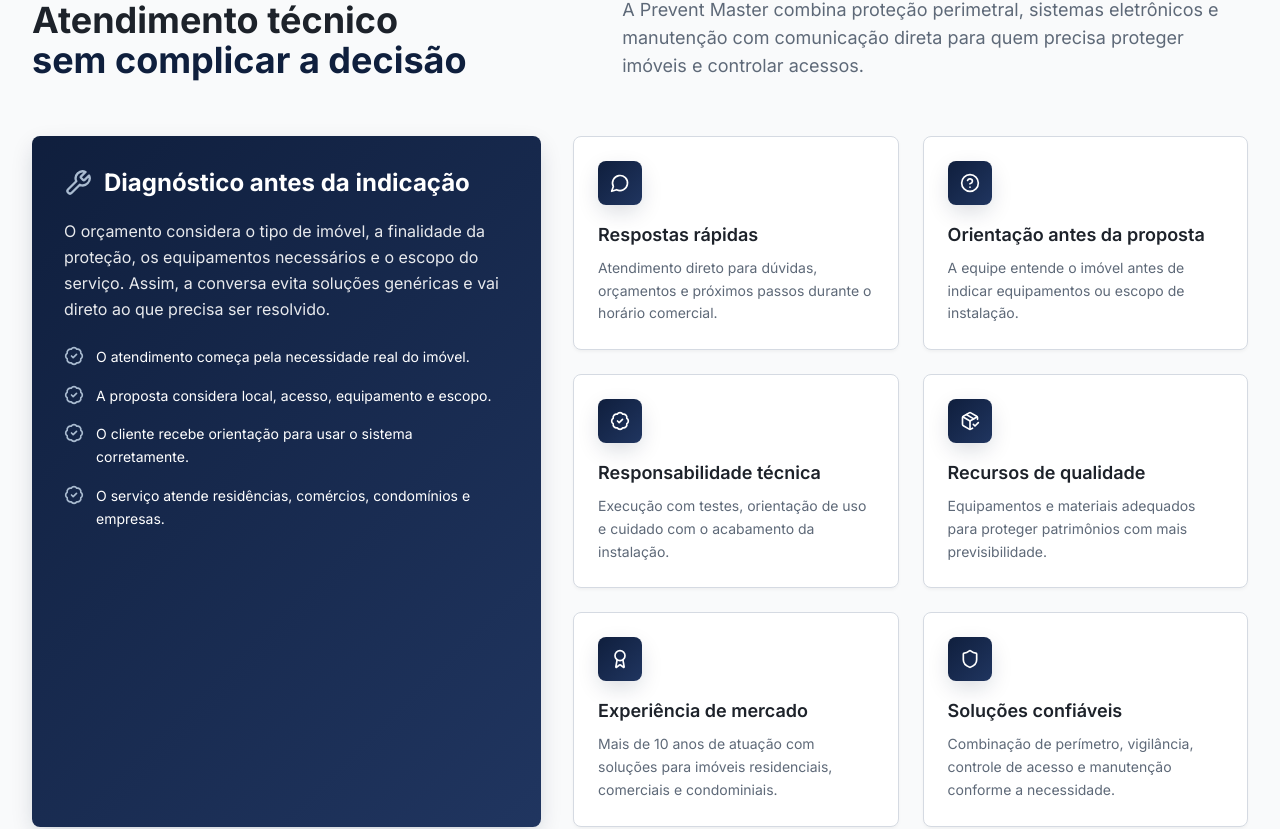
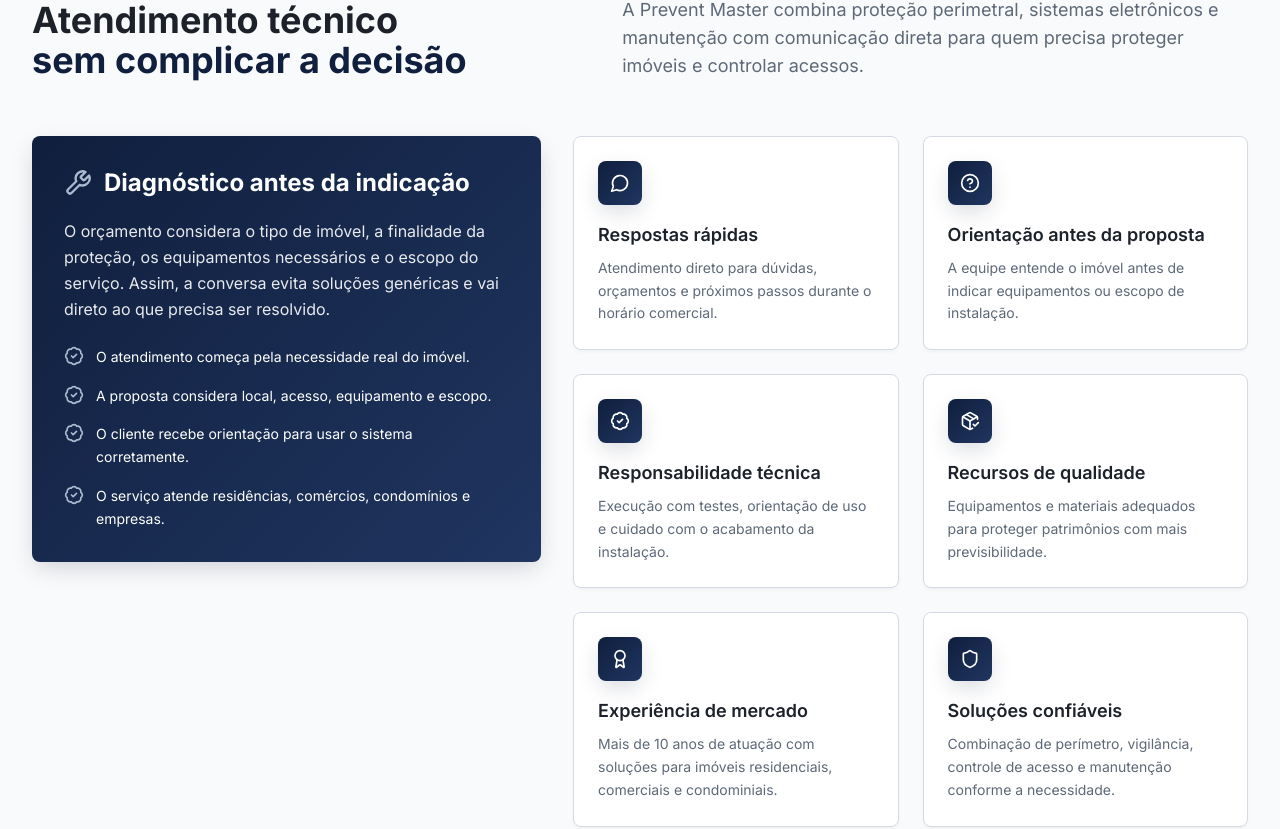
Before and after one commit to canaves/PreventMasterLandPage, a React (Vite) app: page / in a window 1280 px wide. Shown: the part 4445-5274 px from the top of the page. Built offline with nearby package versions, Linux system fonts and the light colour scheme; the HTML template or start-up script is replaced by a standard one.

Commit message:
Ajusta altura do card de diferenciais

```diff
--- a/src/components/AboutSection.tsx
+++ b/src/components/AboutSection.tsx
@@ -64,7 +64,7 @@ const AboutSection = () => {
         </div>
 
         <div className="grid gap-6 lg:grid-cols-[0.86fr_1.14fr] lg:gap-8">
-          <div className="rounded-lg bg-gradient-primary p-6 text-primary-foreground shadow-primary md:p-8">
+          <div className="rounded-lg bg-gradient-primary p-6 text-primary-foreground shadow-primary md:p-8 lg:self-start">
             <div className="mb-5 flex items-center gap-3">
               <Wrench aria-hidden="true" focusable="false" className="h-7 w-7 text-accent" />
               <h3 className="text-2xl font-bold leading-tight">Diagnóstico antes da indicação</h3>
```
